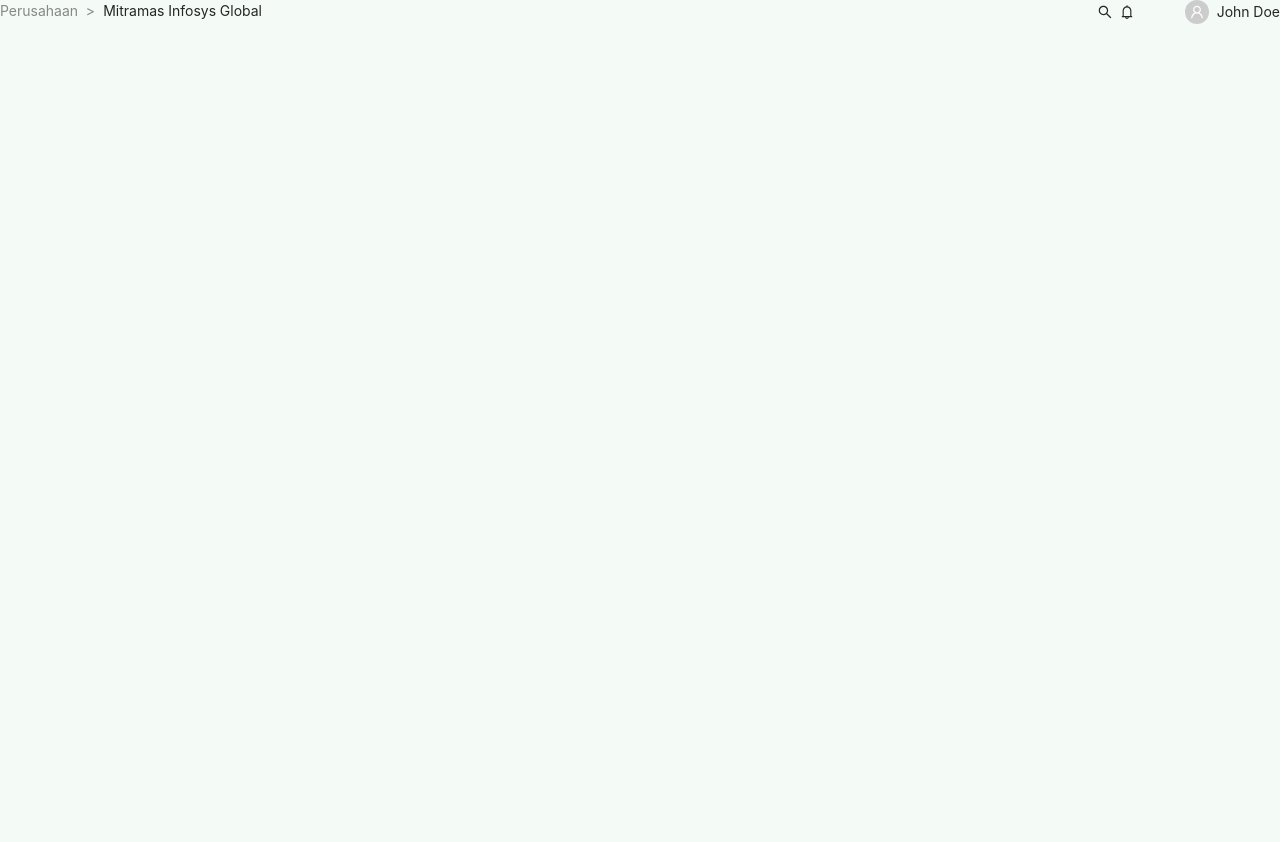
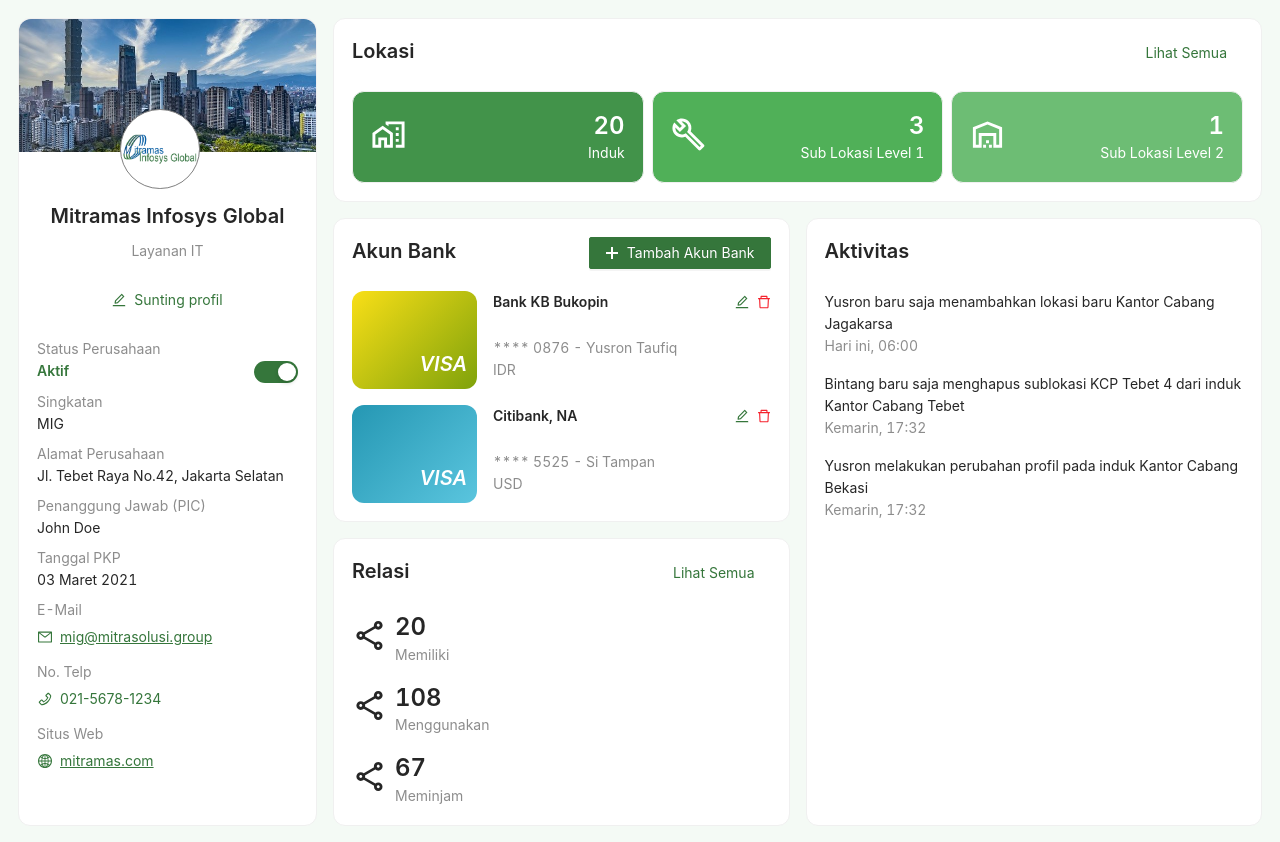
Before and after one commit to levinaHR/company-dashboard, a React (Create React App) app: page / in a window 1280 px wide. Shown: the top 842 px of the page. Before the commit the page ends 800 px from the top, so only its background shows below. Built offline with nearby package versions, Linux system fonts and the light colour scheme.

Commit message:
create dashboard layout

```diff
--- a/craco.config.js
+++ b/craco.config.js
@@ -8,6 +8,7 @@ module.exports = {
           lessOptions: {
             modifyVars: {
               '@body-background': '#F4FAF5',
+              '@layout-body-background': '#F4FAF5',
               '@primary-color': '#35763B',
             },
             javascriptEnabled: true,
--- a/src/components/ActivityCard.jsx
+++ b/src/components/ActivityCard.jsx
@@ -6,7 +6,8 @@ const { Title, Text } = Typography;
 const styles = {
   container: {
     padding: '18px',
-    maxWidth: '484px',
+    // maxWidth: '484px',
+    height: '100%'
   },
 };
 
--- a/src/components/BankCard.jsx
+++ b/src/components/BankCard.jsx
@@ -7,7 +7,7 @@ const { Title, Text } = Typography;
 const styles = {
   container: {
     padding: '18px',
-    maxWidth: '424px',
+    // maxWidth: '424px',
   },
   imgContainer: {
     position: 'relative',
--- a/src/components/Dashboard.jsx
+++ b/src/components/Dashboard.jsx
@@ -1,20 +1,66 @@
-import React, { Fragment } from 'react'
-import ActivityCard from './ActivityCard'
-import BankCard from './BankCard'
-import LocationCard from './LocationCard'
-import ProfileCard from './ProfileCard'
-import RelationCard from './RelationCard'
-import Topbar from './Topbar'
+import { Col, Layout, Row } from 'antd';
+import React, { Fragment } from 'react';
+import ActivityCard from './ActivityCard';
+import BankCard from './BankCard';
+import LocationCard from './LocationCard';
+import ProfileCard from './ProfileCard';
+import RelationCard from './RelationCard';
+import Topbar from './Topbar';
+
+const { Header, Footer, Sider, Content } = Layout;
+
+const styles = {
+  container: {
+    minHeight: '100vh',
+  },
+  content: {
+    padding: '18px',
+  },
+};
 
 export default function Dashboard() {
   return (
-    <Fragment>
-      {/* <ProfileCard /> */}
-      {/* <LocationCard /> */}
-      {/* <BankCard /> */}
-      {/* <RelationCard /> */}
-      {/* <ActivityCard /> */}
-      <Topbar />
-    </Fragment>
-  )
+    <Layout style={styles.container}>
+      {/* <Sider></Sider> */}
+      <Layout>
+        <Content style={styles.content}>
+          <Row gutter={[16, 16]}>
+            <Col span={24}>
+              <Row gutter={[16, 16]}>
+                <Col sm={24} md={6}>
+                  <ProfileCard />
+                </Col>
+                <Col sm={24} md={18}>
+                  <Row gutter={[16, 16]}>
+                    <Col span={24}>
+                      <LocationCard />
+                    </Col>
+                    <Col span={24}>
+                      <Row gutter={[16, 16]}>
+                        <Col sm={24} md={12}>
+                          <Row gutter={[16, 16]}>
+                            <Col span={24}>
+                              <BankCard />
+                            </Col>
+                            <Col span={24}>
+                              <RelationCard />
+                            </Col>
+                          </Row>
+                        </Col>
+                        <Col sm={24} md={12}>
+                          <ActivityCard />
+                        </Col>
+                      </Row>
+                    </Col>
+                  </Row>
+                </Col>
+              </Row>
+            </Col>
+            <Col span={24}>
+            </Col>
+          </Row>
+        </Content>
+      </Layout>
+    </Layout>
+  );
 }
--- a/src/components/LocationCard.jsx
+++ b/src/components/LocationCard.jsx
@@ -11,7 +11,7 @@ const { Title, Text } = Typography;
 const styles = {
   container: {
     padding: '18px',
-    maxWidth: '1000px',
+    // maxWidth: '1000px',
   },
   firstLevel: {
     padding: '18px',
@@ -69,7 +69,7 @@ export default function LocationCard() {
         <Row gutter={[8, 8]}>
           <Col xs={24} sm={8}>
             <LocationItem
-              sty={styles.firstLevel}
+              style={styles.firstLevel}
               icon={<HomeWorkOutlined fontSize="large" />}
               amount="20"
               place="Induk"
@@ -85,7 +85,7 @@ export default function LocationCard() {
           </Col>
           <Col xs={24} sm={8}>
             <LocationItem
-              sty={styles.thirdLevel}
+              style={styles.thirdLevel}
               icon={<WarehouseOutlined fontSize="large" />}
               amount="1"
               place="Sub Lokasi Level 2"
--- a/src/components/ProfileCard.jsx
+++ b/src/components/ProfileCard.jsx
@@ -21,7 +21,8 @@ const { Title, Text } = Typography;
 
 const styles = {
   card: {
-    maxWidth: '300px',
+    // minWidth: '300px',
+    height: '100%'
   },
   container: {
     padding: '50px 18px 18px',
--- a/src/components/RelationCard.jsx
+++ b/src/components/RelationCard.jsx
@@ -7,7 +7,7 @@ const { Title, Text } = Typography;
 const styles = {
   container: {
     padding: '18px',
-    maxWidth: '424px',
+    // maxWidth: '424px',
   },
   itemText: {
     margin: 0,
```
Also changed, not shown: src/images/banner.jpg.
